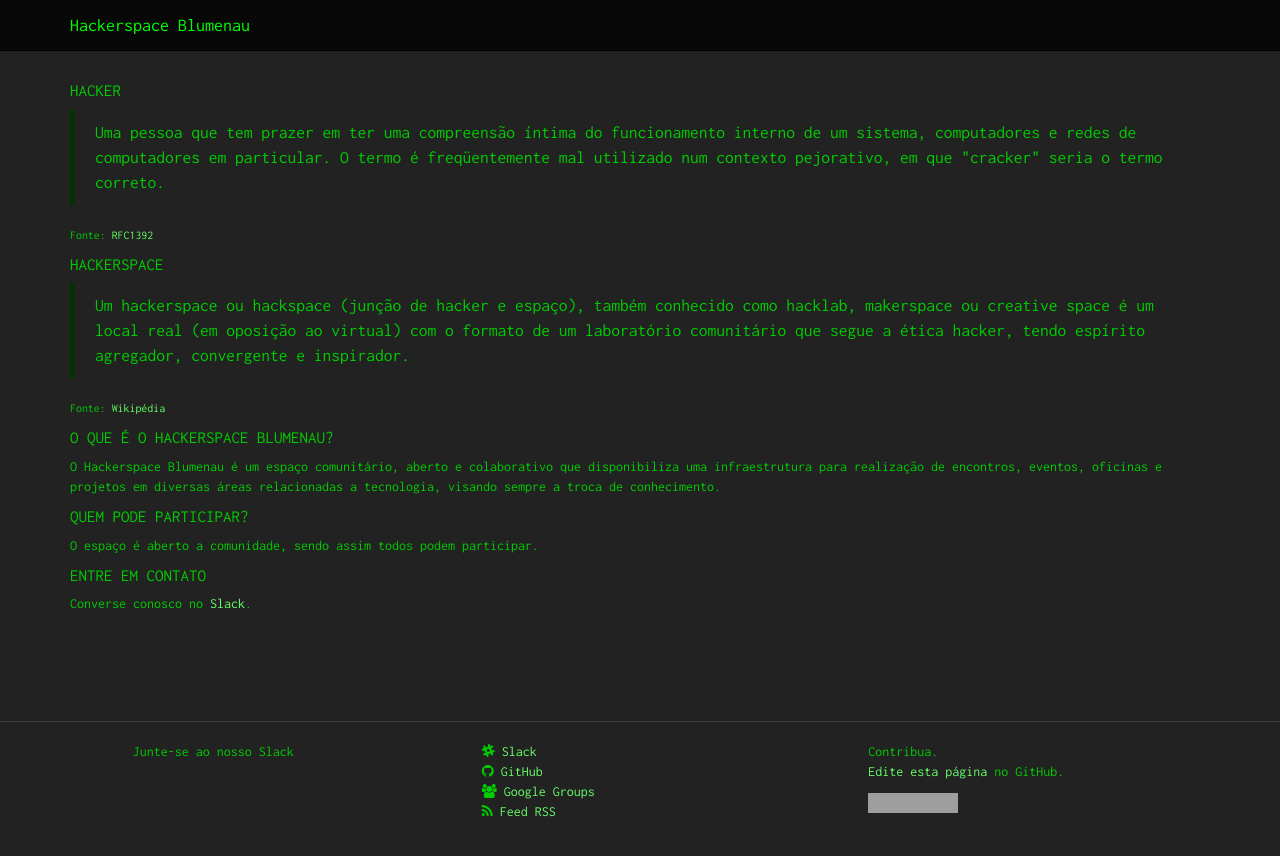
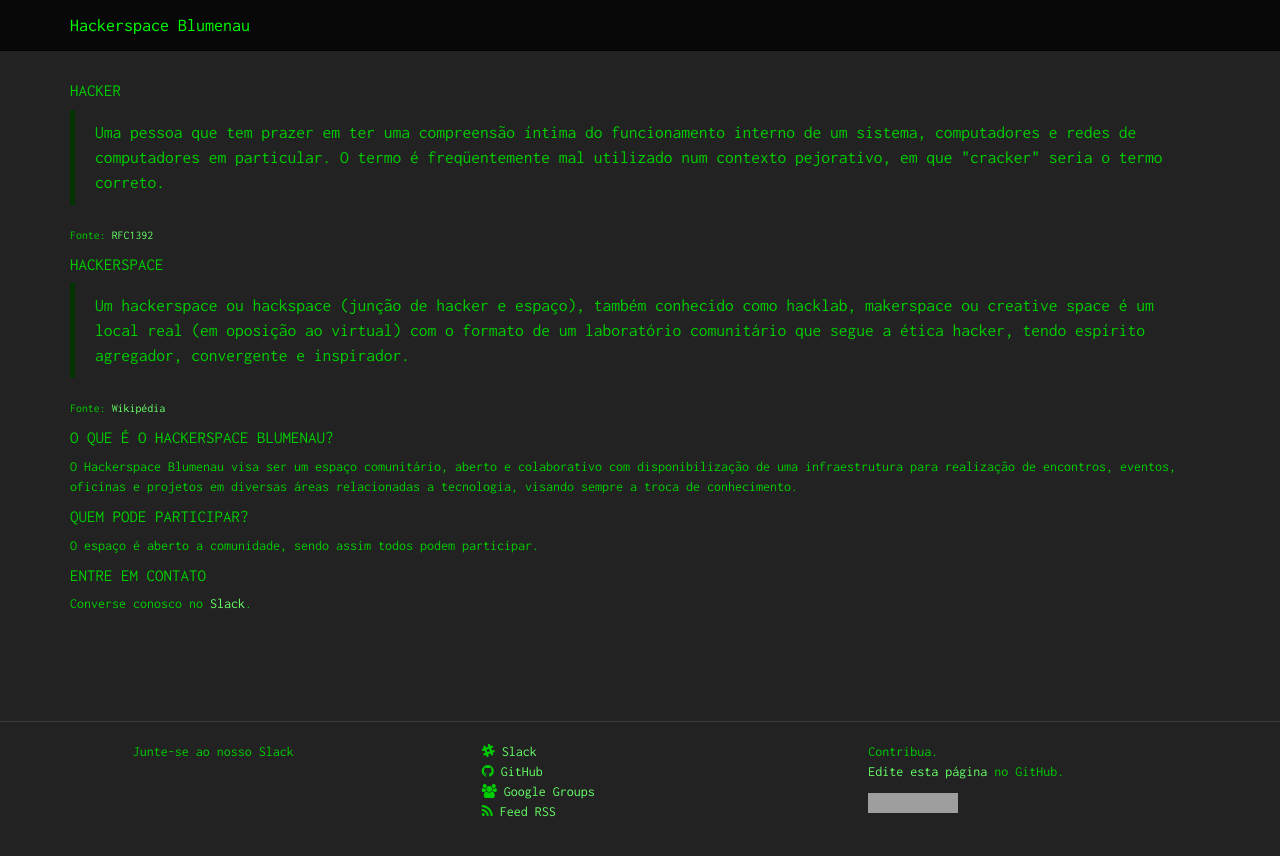
Before and after one commit to HackerspaceBlumenau/hackerspaceblumenau.github.io, a Jekyll site: the page built from index.html, in a window 1280 px wide. Shown: the top 856 px of the page. Built offline with Jekyll 4.4.1, drawn with Linux system fonts in a browser that asks for light colours; grey boxes are pictures that could not be loaded.

```diff
--- a/index.html
+++ b/index.html
@@ -12,7 +12,7 @@ layout: default
 
 <h4>O QUE É O HACKERSPACE BLUMENAU?</h4>
 <p>
-  O Hackerspace Blumenau é um espaço comunitário, aberto e colaborativo que disponibiliza uma infraestrutura para realização de encontros, eventos, oficinas e projetos em diversas áreas relacionadas a tecnologia, visando sempre a troca de conhecimento.
+  O Hackerspace Blumenau visa ser um espaço comunitário, aberto e colaborativo com disponibilização de uma infraestrutura para realização de encontros, eventos, oficinas e projetos em diversas áreas relacionadas a tecnologia, visando sempre a troca de conhecimento.
 </p>
 
 <h4>QUEM PODE PARTICIPAR?</h4>
--- a/projetos.html
+++ b/projetos.html
@@ -2,8 +2,10 @@
 layout: default
 ---
 
-{% for project in site.projects %}
+{% for p in site.projects %}
+  {% unless p.hidden %}
   <h2>
-    <a href="{{ project.url | prepend: site.baseurl }}">{{ project.title }}</a>
+    <a href="{{ p.url | prepend: site.baseurl }}">{{ p.title }}</a>
   </h2>
+  {% endunless %}
 {% endfor %}
```
Also changed, not shown: _projects/computadores-compartilhados.md (+1 -0 lines), _projects/controle-ar-condicionado-wifi.md (+1 -0 lines).
